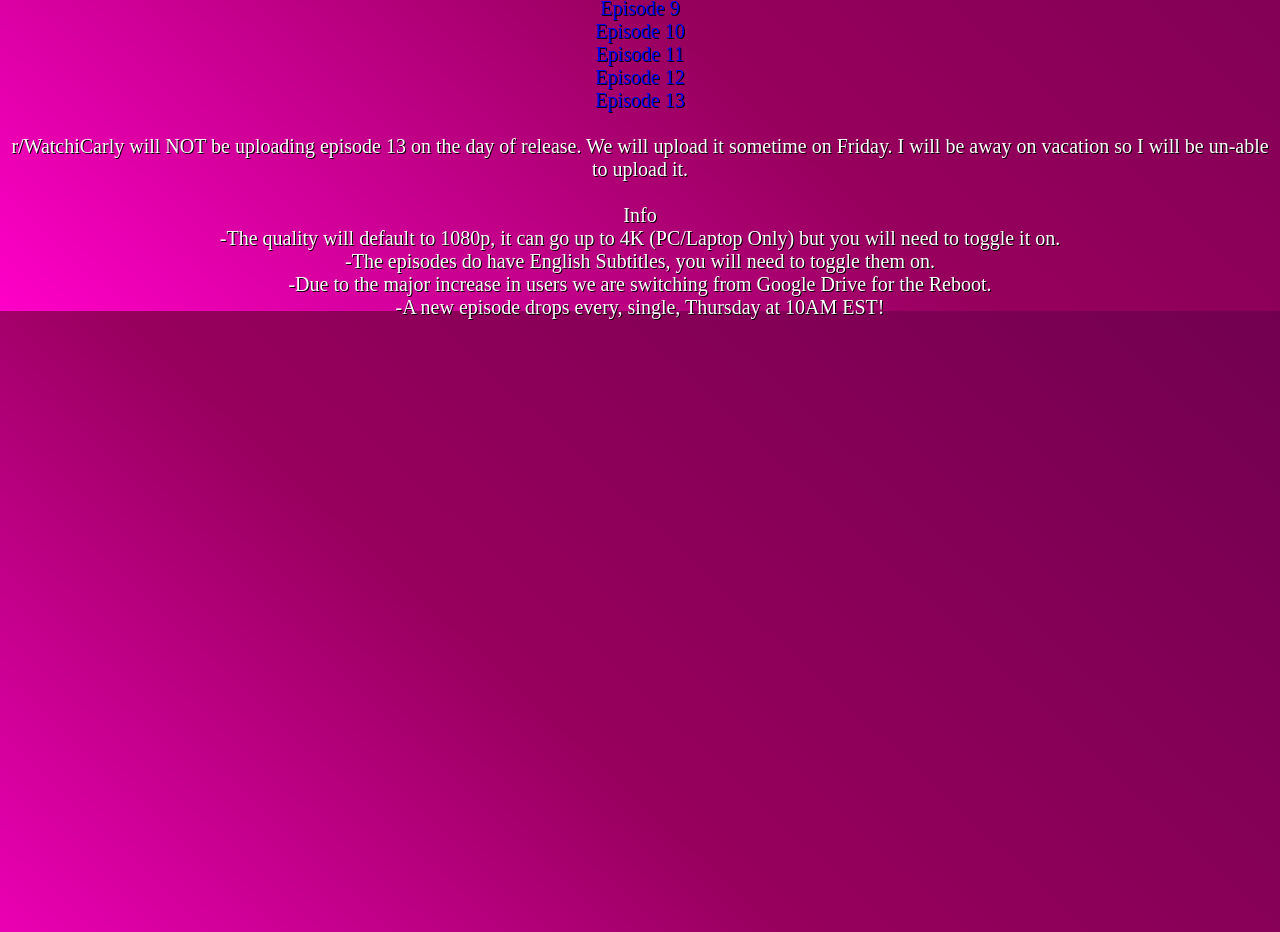
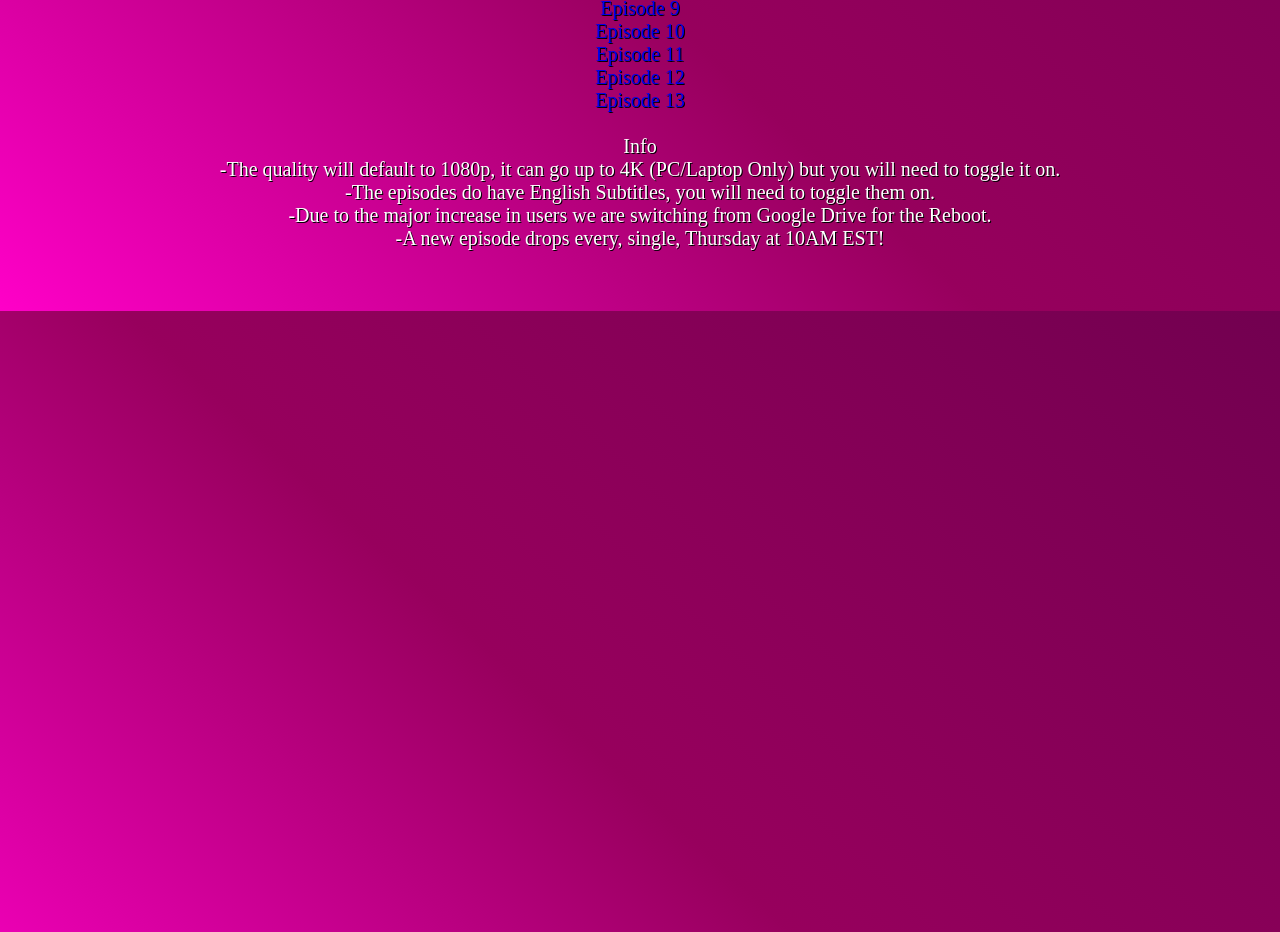
Before and after one commit to Geoo15/rWatchiCarly, a plain HTML site: page index.html in a window 1280 px wide. Shown: the part 2889-3821 px from the top of the page. Drawn offline with Linux system fonts and the light colour scheme; a web font is replaced by a local one.

Commit message:
Update index.html

```diff
--- a/index.html
+++ b/index.html
@@ -119,9 +119,6 @@
       <a href="https://vimeo.com/589252022/4a3905831b" target=”_blank” style="text-decoration: none;">Episode 12</a><br>
       <a href="https://vimeo.com/593570278/3157f83bee" target=”_blank” style="text-decoration: none;">Episode 13</a><br>
   <br>
-<bold>r/WatchiCarly will NOT be uploading episode 13 on the day of release. We will upload it sometime on Friday. I will be away on vacation so I will be un-able to upload it.<bold>
-<br>
-<br>
 <b2><bold>Info</bold></b2>
 <b1>
   <br>-The quality will default to 1080p, it can go up to 4K (PC/Laptop Only) but you will need to toggle it on.
```
